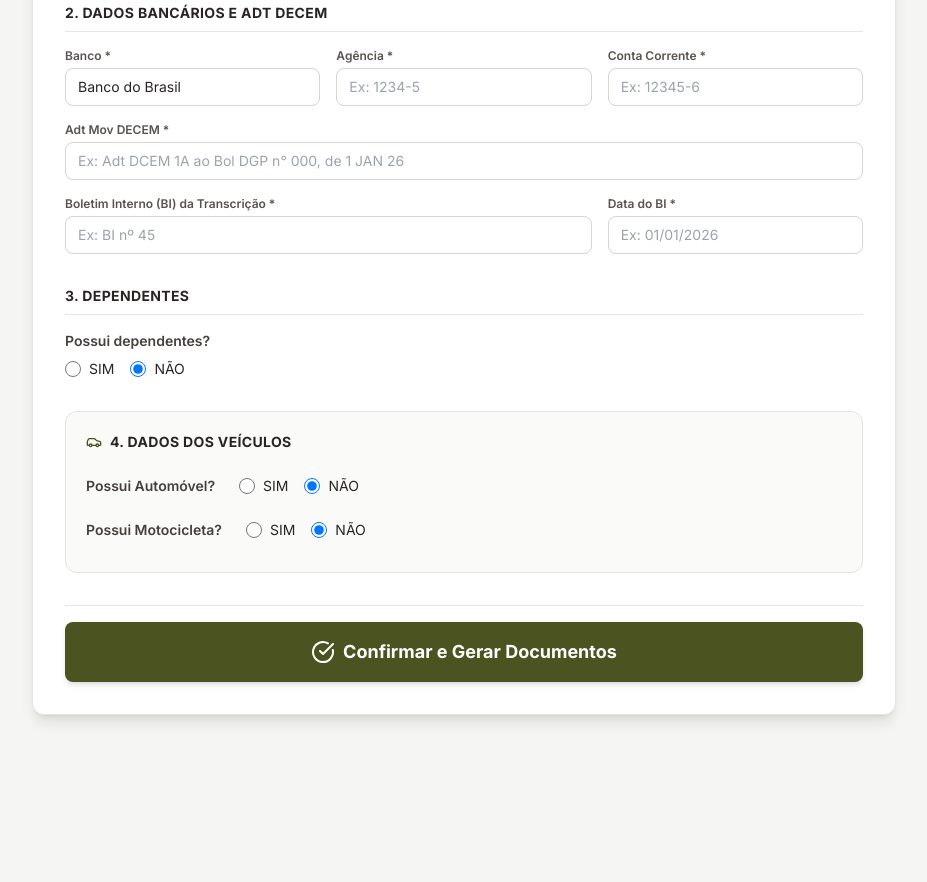
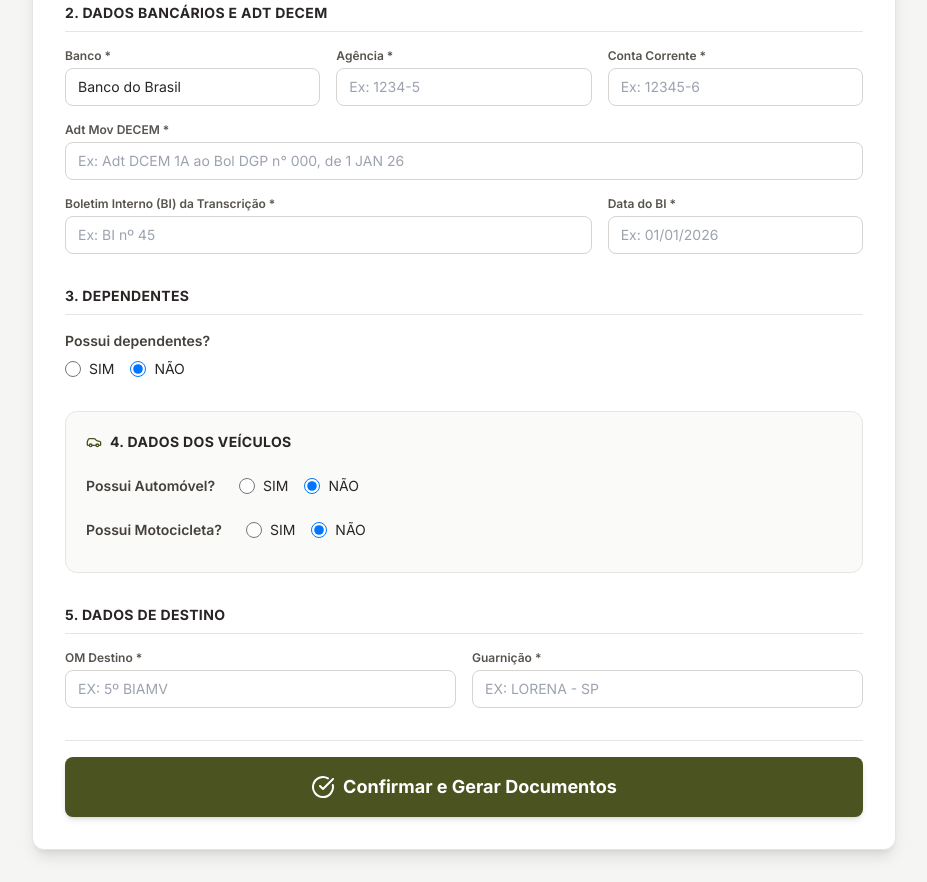
Before and after one commit to DiegoDCG89/sistema_de_criacao_de_documentos, a website with bundled scripts: page public/movimentacao.html in a window 1280 px wide. Shown: the part 371-1253 px from the top of the page, without its empty margins (176-1103 px from the left). Before the commit the page ends 1118 px from the top, so only its background shows below. Built offline with nearby package versions, Linux system fonts and the light colour scheme.

Commit message:
Update movimentacao.html

```diff
--- a/public/movimentacao.html
+++ b/public/movimentacao.html
@@ -86,12 +86,10 @@
           </div>
         </div>
 
-        <!-- 2. Banco e Adt DCEM (Modificado) -->
+        <!-- 2. Banco e Adt DCEM -->
         <div>
           <h2 class="text-sm font-bold text-stone-800 border-b border-stone-200 pb-2 mb-4 uppercase tracking-wide">2. Dados Bancários e Adt DECEM</h2>
           <div class="grid grid-cols-1 sm:grid-cols-3 gap-4">
-
-            <!-- Dados Bancários -->
             <div>
               <label class="block text-xs font-semibold text-stone-600 mb-1">Banco *</label>
               <input type="text" id="banco" required value="Banco do Brasil" class="w-full border border-stone-300 rounded-lg px-3 py-2 text-sm focus:ring-2 focus:ring-[#4B5320] focus:outline-none">
@@ -104,8 +102,6 @@
               <label class="block text-xs font-semibold text-stone-600 mb-1">Conta Corrente *</label>
               <input type="text" id="conta" required placeholder="Ex: 12345-6" class="w-full border border-stone-300 rounded-lg px-3 py-2 text-sm focus:ring-2 focus:ring-[#4B5320] focus:outline-none">
             </div>
-
-            <!-- Documentos de Movimentação -->
             <div class="sm:col-span-3">
               <label class="block text-xs font-semibold text-stone-600 mb-1">Adt Mov DECEM *</label>
               <input type="text" id="adtDcem" required placeholder="Ex: Adt DCEM 1A ao Bol DGP n° 000, de 1 JAN 26" class="w-full border border-stone-300 rounded-lg px-3 py-2 text-sm focus:ring-2 focus:ring-[#4B5320] focus:outline-none">
@@ -126,7 +122,6 @@
           <h2 class="text-sm font-bold text-stone-800 border-b border-stone-200 pb-2 mb-4 uppercase tracking-wide">3. Dependentes</h2>
 
           <div class="flex flex-col sm:flex-row gap-6 items-start sm:items-center">
-            <!-- Possui Dependentes? -->
             <div>
               <span class="block text-sm font-semibold text-stone-700 mb-2">Possui dependentes?</span>
               <div class="flex gap-4">
@@ -141,7 +136,6 @@
               </div>
             </div>
 
-            <!-- Acompanharão o militar? (Escondido por padrão) -->
             <div id="bloco-acompanhantes" class="hidden border-l-2 border-stone-200 pl-6">
               <span class="block text-sm font-semibold text-stone-700 mb-2">Os dependentes acompanharão o militar?</span>
               <div class="flex gap-4">
@@ -157,7 +151,6 @@
             </div>
           </div>
 
-          <!-- Caixa de Inclusão de Dependentes -->
           <div id="caixa-inclusao-dependentes" class="hidden mt-6 pt-4 border-t border-stone-200">
             <div class="flex justify-between items-center mb-4">
               <span class="text-sm font-bold text-stone-700">Preencha os dados dos dependentes que o acompanharão:</span>
@@ -177,7 +170,6 @@
             <i data-lucide="car" class="w-4 h-4 text-[#4B5320]"></i> 4. Dados dos Veículos
           </h2>
 
-          <!-- Bloco do Carro -->
           <div>
             <div class="flex items-center gap-6 mb-3">
               <span class="block text-sm font-semibold text-stone-700">Possui Automóvel?</span>
@@ -201,7 +193,6 @@
             </div>
           </div>
 
-          <!-- Bloco da Moto -->
           <div>
             <div class="flex items-center gap-6 mb-3">
               <span class="block text-sm font-semibold text-stone-700">Possui Motocicleta?</span>
@@ -222,6 +213,21 @@
               <input type="text" id="moto_placa" placeholder="Placa" class="border border-stone-300 px-3 py-2 text-sm rounded-lg uppercase focus:ring-2 focus:ring-[#4B5320] outline-none">
               <input type="text" id="moto_cor" placeholder="Cor" class="border border-stone-300 px-3 py-2 text-sm rounded-lg focus:ring-2 focus:ring-[#4B5320] outline-none">
               <input type="text" id="moto_ano" placeholder="Ano/Modelo" class="border border-stone-300 px-3 py-2 text-sm rounded-lg focus:ring-2 focus:ring-[#4B5320] outline-none">
+            </div>
+          </div>
+        </div>
+
+        <!-- 5. Destino -->
+        <div>
+          <h2 class="text-sm font-bold text-stone-800 border-b border-stone-200 pb-2 mb-4 uppercase tracking-wide">5. Dados de Destino</h2>
+          <div class="grid grid-cols-1 sm:grid-cols-2 gap-4">
+            <div>
+              <label class="block text-xs font-semibold text-stone-600 mb-1">OM Destino *</label>
+              <input type="text" id="omDestino" required placeholder="Ex: 5º BIAMV" class="w-full border border-stone-300 rounded-lg px-3 py-2 text-sm uppercase focus:ring-2 focus:ring-[#4B5320] focus:outline-none">
+            </div>
+            <div>
+              <label class="block text-xs font-semibold text-stone-600 mb-1">Guarnição *</label>
+              <input type="text" id="guarnicao" required placeholder="Ex: Lorena - SP" class="w-full border border-stone-300 rounded-lg px-3 py-2 text-sm uppercase focus:ring-2 focus:ring-[#4B5320] focus:outline-none">
             </div>
           </div>
         </div>
```
